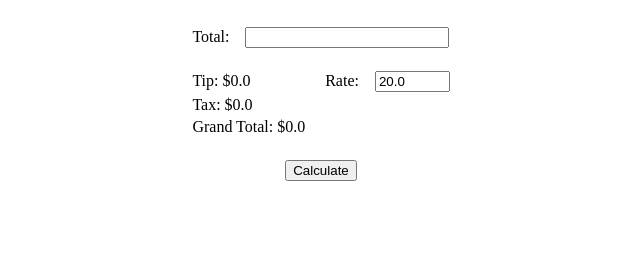
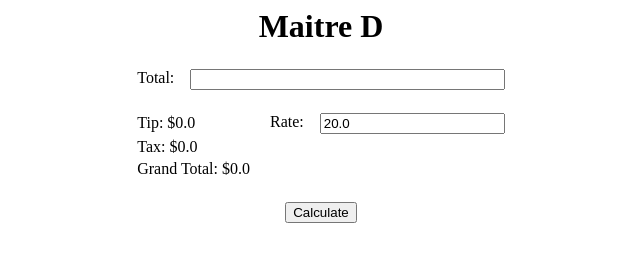
Before and after one commit to JosephCW/44563-01-Module2PracticeApp, a plain HTML site: page index.html in a window 1280 px wide. Shown: the whole page, without its empty margins (319-959 px from the left). Drawn offline with Linux system fonts and the light colour scheme.

Commit message:
Add Maitre D header

```diff
--- a/css/style.css
+++ b/css/style.css
@@ -1,9 +1,9 @@
-input {
-    width: 5em;
+.flex-area {
+    display: flex;
 }
 
-#total-field {
-    width: 14.7em;
+input {
+    flex: 1;
 }
 
 label {
@@ -16,7 +16,7 @@ table {
     padding-top: 1em;
 }
 
-#button-div{
+#button-div, h1 {
     text-align: center;
 }
 
--- a/index.html
+++ b/index.html
@@ -9,16 +9,27 @@
 </head>
 <body>
     <div id="main">
+        <h1 class="centered">Maitre D</h1>
         <table class="centered">
             <tr>
-                <td colspan="2"><label for="total-field">Total:</label><input id="total-field" type="text" name="total-field"></td>
+                <td colspan="2">
+                    <span class="flex-area">
+                        <label for="total-field">Total:</label>
+                        <input id="total-field" type="text" name="total-field">
+                    </span>
+                </td>
             </tr>
             <tr class="blank-row">
             </tr>
                 <td colspan="2"></td>
             <tr>
                 <td><label>Tip: <span id="tip-amount">$0.0</span></label></td>
-                <td><label for="rate-field">Rate:</label><input id="rate-field" type="text" name="rate-field" value="20.0"></td>
+                <td>
+                    <span class="flex-area">
+                        <label for="rate-field">Rate:</label>
+                        <input id="rate-field" type="text" name="rate-field" value="20.0">
+                    </span>
+                </td>
             </tr>
             <tr>
                 <td><label>Tax: <span id="tax-amount">$0.0</span></label></td>
```
